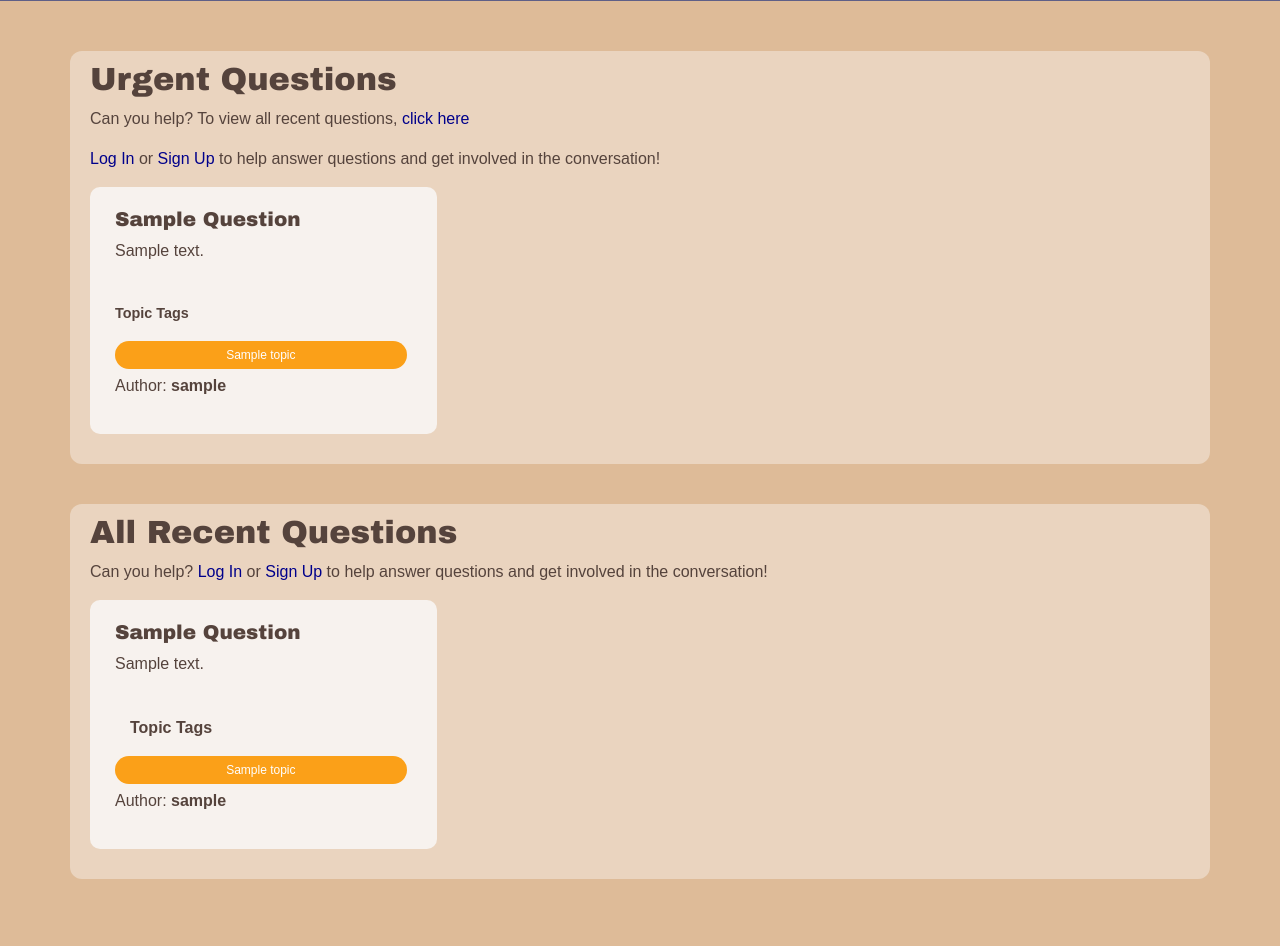
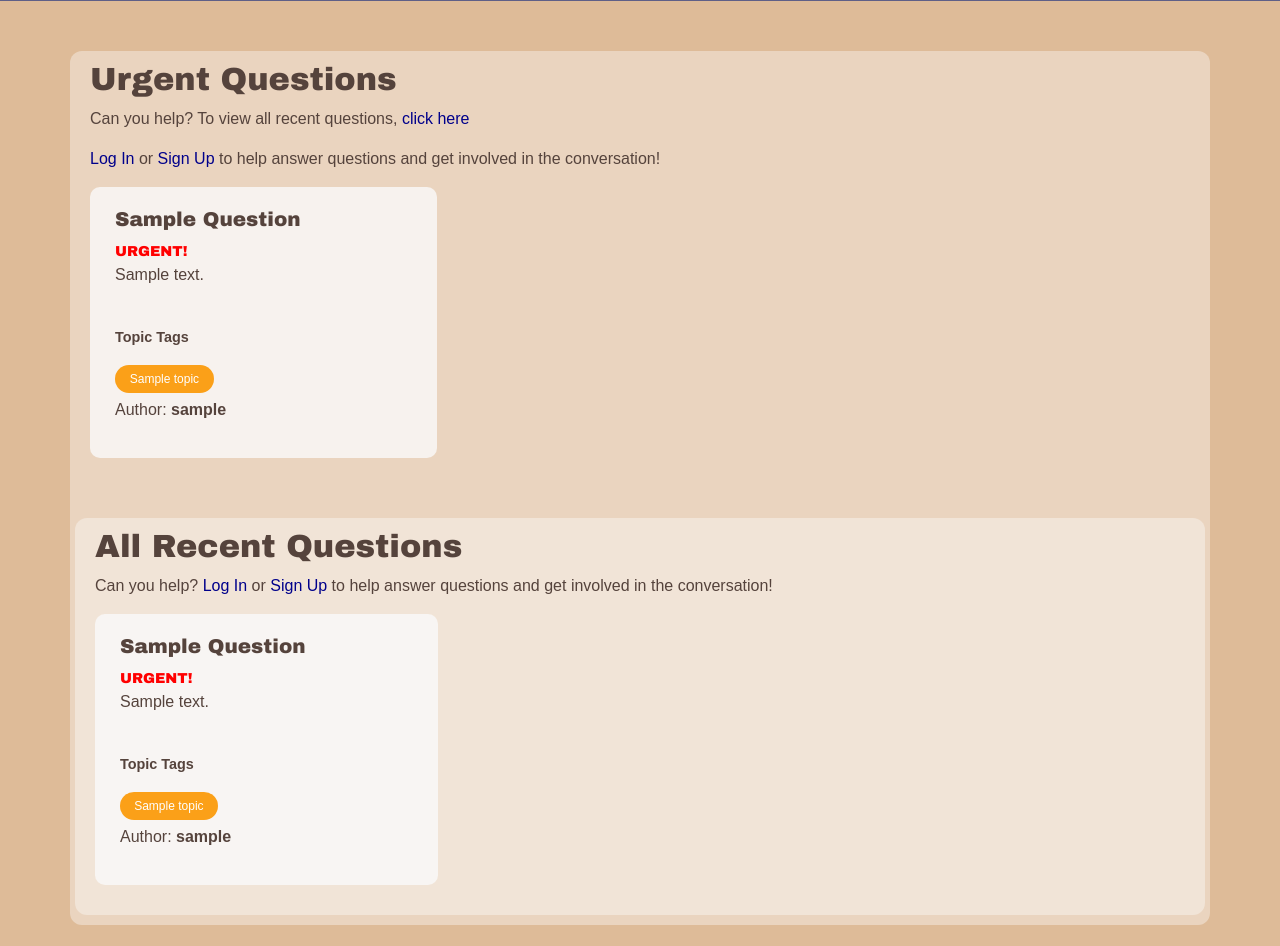
Before and after one commit to sdthomas91/chat-down-under-new, a Flask app: page / in a window 1280 px wide. Shown: the part 477-1423 px from the top of the page. Run offline with Flask 3, Linux system fonts and the light colour scheme; tables that the repository leaves empty hold one stand-in row (values such as "Sample post"); some libraries are stand-ins or nearby versions; grey boxes are pictures that could not be loaded.

Commit message:
edits the homepage to simplify how many urgent questions can be displayed using comprehension and slicing. Also refined some code in routes and html for editing and submitting questions

```diff
--- a/downunder/routes.py
+++ b/downunder/routes.py
@@ -19,9 +19,14 @@
     to the main discussion area
     """
     questions = list(Question.query.order_by(Question.id).all())
+
+    #Use backend to limit number of urgent blocks displayed so as to avoid
+    #cluttering the homepage using list comprehension and slicing
+    urgent_questions = [q for q in questions if q.is_urgent][:4]
+
     return render_template("index.html",
     page_title="Welcome to Chat Down Under",
-    user=current_user, questions=questions
+    user=current_user, questions=questions, urgent_questions=urgent_questions
     )
 
 
--- a/downunder/static/css/style.css
+++ b/downunder/static/css/style.css
@@ -173,6 +173,12 @@
 
 .user-block {
   max-height: 300px;
+}
+
+.is-urgent {
+  font-family: 'Archivo Black', arial, sans-serif;
+  font-size: 0.9rem;
+  color: red;
 }
 
 
--- a/downunder/templates/edit_question.html
+++ b/downunder/templates/edit_question.html
@@ -22,7 +22,7 @@
     <div class="form-group">
       <label for="question_topics">Select topic</label>
       <!-- Allow users to select up to 3 topics/tags and add their own if none relevant -->
-      <select class="custom-select" id="question_topics" name="question_topics[]" multiple>
+      <select class="custom-select" id="question_topics" name="question_topics[]" multiple required>
         <option value="" disabled>Select Topics (up to 3)</option>
         {% for topic in topics %}
         <option value="{{ topic.id }}" {% if topic in question.topics %}selected{% endif %}>{{ topic.topic_name }}</option>
--- a/downunder/templates/index.html
+++ b/downunder/templates/index.html
@@ -14,12 +14,12 @@
       <p><a href="{{url_for('login')}}">Log In</a> or <a href="{{url_for('sign_up')}}">Sign Up</a> to help answer questions and get involved in the conversation!</p>
       {% endif %}
       <div class="row question-container">
-        {% for question in questions %}
-        {% if question.is_urgent %}
+        {% for question in urgent_questions %}
         <div class="col12 {{'col-md-6' if current_user.is_authenticated else 'col-md-4'}}">
           <div class="question-block">
             <div class="question-title">
-              <h5>{{ question.question_title }}</h5>
+              <h5>{{ question.question_title }}  </h5>
+              {% if question.is_urgent %} <span class="is-urgent">URGENT!</span> {% endif %}
             </div>
             <div class="question-body">
               <p>{{ question.question_body }}</p>
@@ -30,13 +30,17 @@
             </div>
             <div class="container-fluid">
               <div class="row justify-content-left question-tags">
-                {% for topic in question.topics %}
-                  <span class="col topic-badge text-center">{{ topic.topic_name }}</span>
-                {% endfor %}
+                  {% set num_topics = question.topics|length %}
+                  {% set col_class = 'col-4' if num_topics < 3 else 'col-3' %}
+                  {% for topic in question.topics %}
+                      <span class="{{ col_class }} topic-badge text-center">{{ topic.topic_name }}</span>
+                  {% endfor %}
               </div>
             </div>
             <div class="question-author">
-              <p>Author: <span class=font-weight-bold>{{ question.author.username }}</span> </p>
+              <p>
+                Author: <span class=font-weight-bold>{{ question.author.username }}</span>
+              </p>
             </div>
             <!-- Jinja templating will be used to display a series of buttons depending on user login status and author status -->
             {% if current_user.is_authenticated %}
@@ -45,7 +49,6 @@
               <a href="{{url_for('edit_question', question_id=question.id)}}" class="btn btn-primary">Edit</a>
               <a class="btn btn-danger">Delete</a>
               {% endif %}
-            {% endif %}
 
           </div>
         </div>
@@ -76,17 +79,22 @@
           <div class="question-block">
             <div class="question-title">
               <h5>{{ question.question_title }}</h5>
+              {% if question.is_urgent %} <span class="is-urgent">URGENT!</span> {% endif %}
             </div>
             <div class="question-body">
               <p>{{ question.question_body }}</p>
             </div>
             <br>
+            <div class="question-topic-title">
+              <p><strong>Topic Tags</strong></p>
+            </div>
             <div class="container-fluid">
-              <p><strong>Topic Tags</strong></p>
               <div class="row justify-content-left question-tags">
-                {% for topic in question.topics %}
-                  <span class="col topic-badge text-center">{{ topic.topic_name }}</span>
-                {% endfor %}
+                  {% set num_topics = question.topics|length %}
+                  {% set col_class = 'col-4' if num_topics < 3 else 'col-3' %}
+                  {% for topic in question.topics %}
+                      <span class="{{ col_class }} topic-badge text-center">{{ topic.topic_name }}</span>
+                  {% endfor %}
               </div>
             </div>
             <div class="question-author">
--- a/downunder/templates/submit_question.html
+++ b/downunder/templates/submit_question.html
@@ -23,7 +23,7 @@
     <div class="form-group">
       <label for="question_topics">Select topics (Max. 3)</label>
       <!-- Allow users to select up to 3 topics/tags and add their own if none relevant -->
-      <select class="custom-select" id="question_topics" name="question_topics[]" multiple>
+      <select class="custom-select" id="question_topics" name="question_topics[]" multiple required>
         <option value="" disabled>Select up to 3 topics</option>
         {% for topic in topics %}
         <option value="{{ topic.id }}">{{ topic.topic_name }}</option>
```
